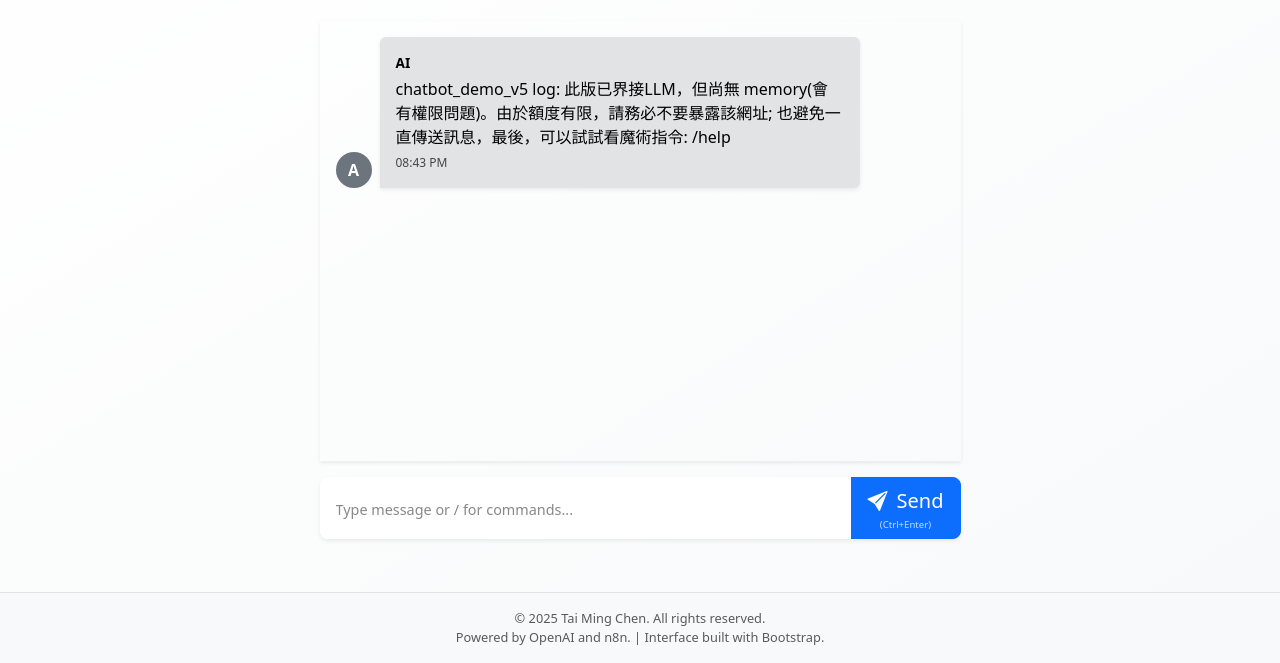
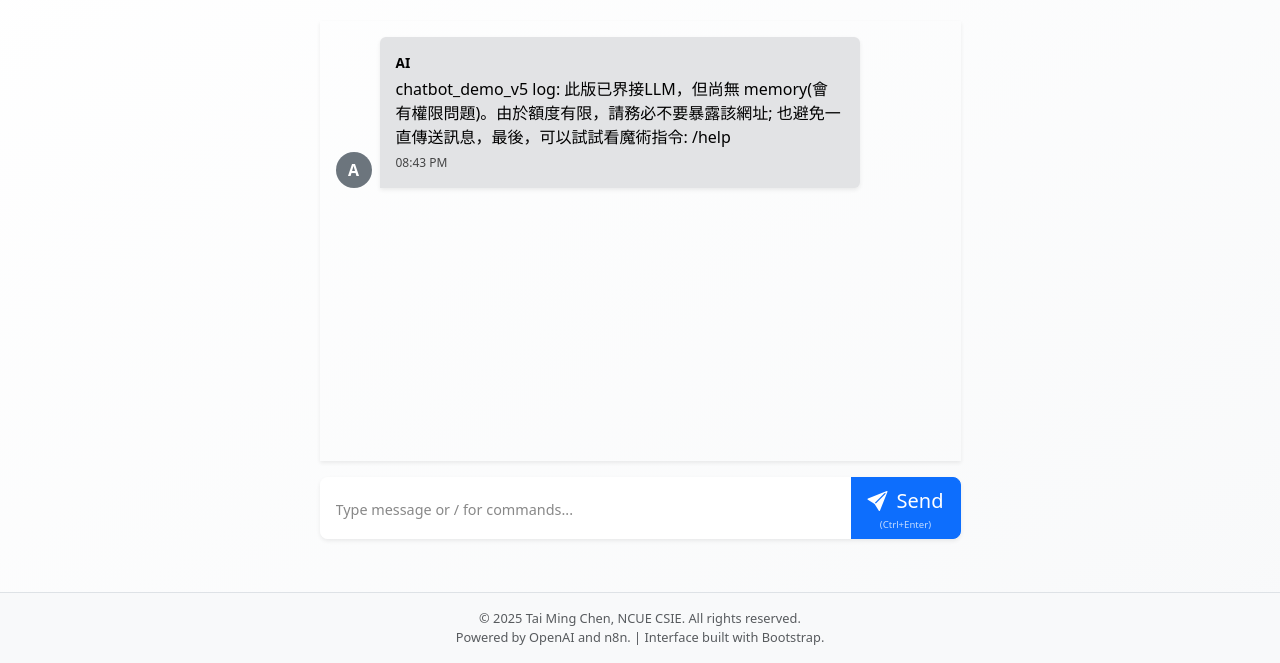
Before and after one commit to Ming874/Finance-AI-Agent, a plain HTML site: page index.html in a window 1280 px wide. Shown: the part 137-800 px from the top of the page. Drawn offline with nearby package versions, Linux system fonts and the light colour scheme.

Commit message:
index.html

```diff
--- a/index.html
+++ b/index.html
@@ -336,7 +336,7 @@
     <!-- Footer -->
     <footer class="text-center mt-auto py-3 text-muted fs-sm border-top"
         style="background-color: var(--bs-tertiary-bg);">
-        © <span id="current-year"></span> Tai Ming Chen. All rights reserved. <br>
+        © <span id="current-year"></span> Tai Ming Chen, NCUE CSIE. All rights reserved. <br>
         Powered by OpenAI and n8n. <span class="d-none d-lg-inline">| Interface built with Bootstrap.</span>
     </footer>
 
```
